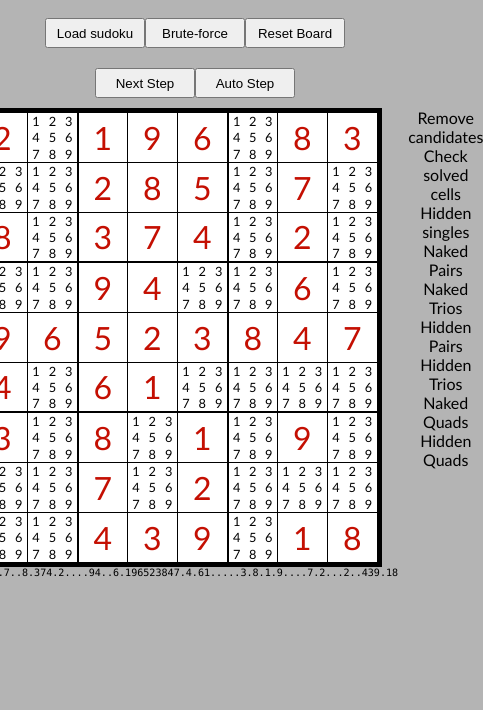
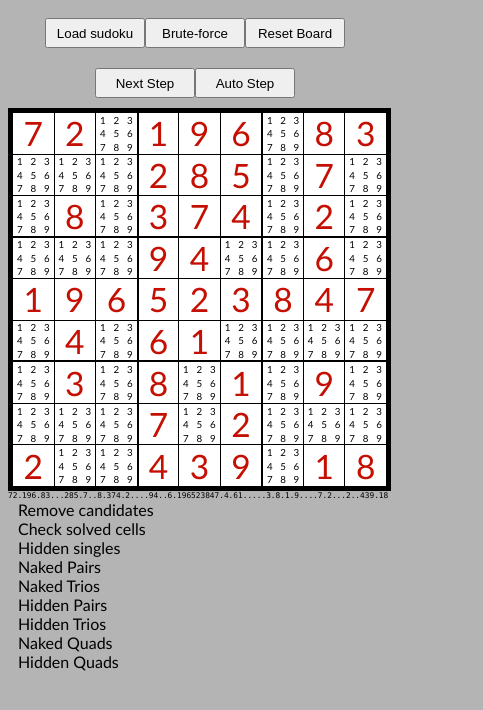
Before and after one commit to ZyerTCoder/sudoku-solver, a Vue app: page / in a window 390 px wide. Shown: the top 710 px of the page, 483 px wide, since content can reach past the window. Built offline with nearby package versions, Linux system fonts and the light colour scheme.

Commit message:
sudoku board now scales to the screen size

```diff
--- a/src/App.vue
+++ b/src/App.vue
@@ -195,6 +195,13 @@ p {
 	justify-content: center;
 	margin: 0;
 	padding: 0;
+	width: 100%;
+}
+
+@media (max-width: 600px) {
+	.sidebyside {
+		flex-direction: column;
+	}
 }
 
 </style>
--- a/src/components/Board.vue
+++ b/src/components/Board.vue
@@ -133,21 +133,27 @@ export default {
 <style scoped>
 .board {
 	background: black;
-	width: 450px;
-	height: 450px;
+	width: 100%;
+	max-width: 450px;
 	margin: 0 auto;
 	border-style: solid;
 	border-width: 4px 4px 5px 5px;
 	display: flex;
 	flex-wrap: wrap;
 	justify-content: space-between;
+	aspect-ratio: 1/1;
 }
 
 p {
 	margin: 0;
-	font-size: .63rem;
+	font-size: 0.63rem;
 	user-select: none;
 	display: block;
+}
+@media (max-width: 450px) {
+	p {
+		font-size: 2vw;
+	}
 }
 
 p:hover {
--- a/src/components/Cell.vue
+++ b/src/components/Cell.vue
@@ -72,17 +72,16 @@ export default {
 	justify-content: space-between;
 }
 .solved {
-	font-size: 2rem;
+	font-size: 2.36em;
 	--color: black;
 	color: var(--color);
 }
-.candidates {
-	width: 33%;
-	height: 33%;
+@media (max-width: 450px) {
+	.solved {
+		font-size: 8.6vw;
+	}
 }
-.candidate {
-	font-size: .8rem;
-}
+
 p {
 	user-select: none;
 }
--- a/src/components/CellCandidate.vue
+++ b/src/components/CellCandidate.vue
@@ -39,4 +39,10 @@ p {
 	font-size: .8rem;
 	user-select: none;
 }
+
+@media (max-width: 450px) {
+	p {
+		font-size: 2.5vw;
+	}
+}
 </style>
```
